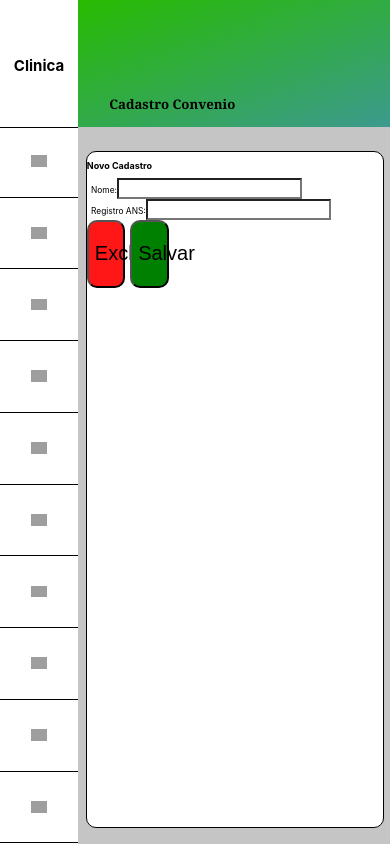
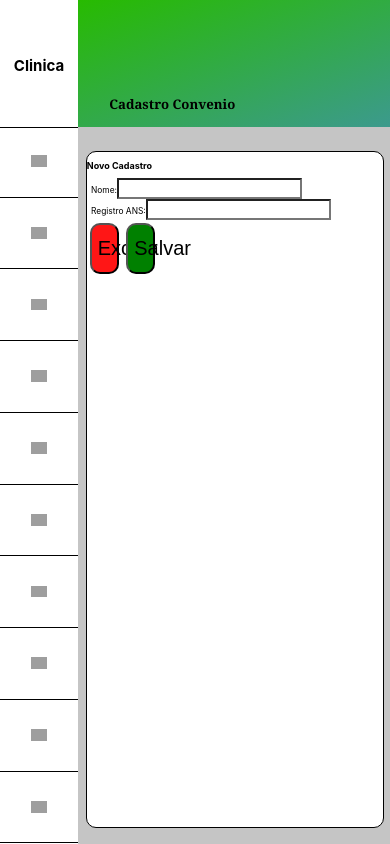
Before and after one commit to IF-Trabalhos/SCCO, a React (Create React App) app: page /convenio/cadastro in a window 390 px wide. Built offline with nearby package versions, Linux system fonts and the light colour scheme; no server answers; grey boxes are pictures that could not be loaded.

Commit message:
Responsividade do botão ajustada

```diff
--- a/src/componentes/BotaoSalvar.css
+++ b/src/componentes/BotaoSalvar.css
@@ -1,9 +1,12 @@
-.botaoSalvar{border-radius: 10px;
+.botao{border-radius: 10px;
     margin-right: 2.5%;
-    width: 20%;
-    height: 8vh;
+    margin-left: 1.5%;
+    width: 15%;
+    height: 6vh;
     font-size: 20px;
-    cursor: pointer}
+    cursor: pointer;
+    margin-top: 1.5%;
+}
 .container-botao{
     width: 65%;
 }
--- a/src/componentes/BotãoSalvar.jsx
+++ b/src/componentes/BotãoSalvar.jsx
@@ -4,10 +4,10 @@ import './BotaoSalvar.css'
 const BotãoSalvar = ({setBotaoFalse, infos}) => {
     return (
         <div className='container-botao'>
-            <button className='botaoSalvar' type="button" id="botao-excluir" onClick={() => {
+            <button className='botao' type="button" id="botao-excluir" onClick={() => {
                 setBotaoFalse(false)
             }} >Excluir</button>
-            <button className='botaoSalvar' type="button" id="botao-salvar" onClick={() => {
+            <button className='botao' type="button" id="botao-salvar" onClick={() => {
                 setBotaoFalse(false)
             }}>Salvar</button>
         </div>
--- a/src/paginas/Cadastro.css
+++ b/src/paginas/Cadastro.css
@@ -10,5 +10,4 @@
 
 .corpo-cadastro input{
     background-color: rgba(255, 255, 255, 0.647);
-
 }
```
